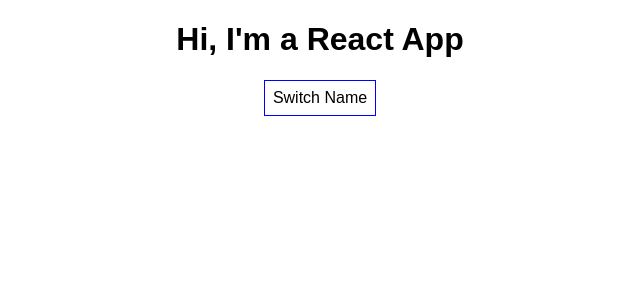
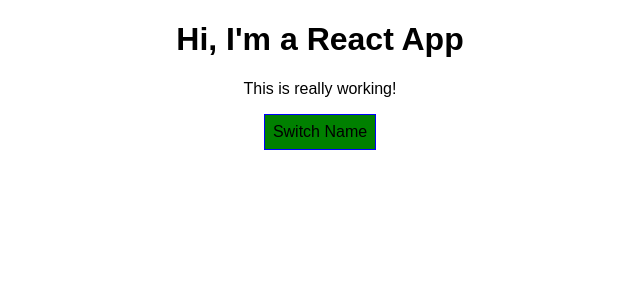
Before and after one commit to castlesmadeofcode/Udemy-React, a React (Create React App) app: page / in a window 1280 px wide. Shown: the top 300 px of the page, without its empty margins (320-960 px from the left). Built offline with nearby package versions, Linux system fonts and the light colour scheme.

Commit message:
Section 5: Styling React Components & Elements - Lectures 64-69 complete

```diff
--- a/package.json
+++ b/package.json
@@ -3,6 +3,7 @@
   "version": "0.1.0",
   "private": true,
   "dependencies": {
+    "radium": "^0.26.1",
     "react": "^16.13.1",
     "react-dom": "^16.13.1",
     "react-scripts": "1.1.5"
--- a/src/App.css
+++ b/src/App.css
@@ -1,3 +1,11 @@
 .App {
   text-align: center;
 }
+
+.red {
+  color: red;
+}
+
+.bold {
+  font-weight: bold;
+}
--- a/src/App.js
+++ b/src/App.js
@@ -1,23 +1,24 @@
-import React, { Component } from 'react';
-import './App.css';
-import Person from './Person/Person'
+import React, { Component } from "react";
+import "./App.css";
+import Person from "./Person/Person";
+import Radium from "radium";
+// Radium allows us to use inline styles with seudo selectors and media queries within react
 
 class App extends Component {
   // creates a new class object that inherits from Component class which is imported from the react library
   // Components are basically custom HTML elements
-
 
   // props are set and passed from outside into the Person component, state is managed from within a component
   // state property is only available in Components that extend Components so class based React Components
   // if anything in state changes react will rerender/update the dom
   state = {
     persons: [
-      { id: 'a', name: 'Max', age: 28 },
-      { id: 'b', name: 'Manu', age: 29 },
-      { id: 'c', name: 'Stephanie', age: 26 }
+      { id: "a", name: "Max", age: 28 },
+      { id: "b", name: "Manu", age: 29 },
+      { id: "c", name: "Stephanie", age: 26 },
     ],
-    showPersons: false
-  }
+    showPersons: false,
+  };
 
   // Handler is used to indicate this is a method you arnet actively calling, but assigning as an event handler
   deletePersonHandler = (personIndex) => {
@@ -25,21 +26,20 @@ class App extends Component {
     // always update state in an immutable fashion, create a copy change that than update the state
     const persons = [...this.state.persons];
     persons.splice(personIndex, 1);
-    this.setState({ persons: persons })
+    this.setState({ persons: persons });
 
     // the component object has a setState method which allows us to update the state property which updates the DOM
     // set state takes an object as an argument and will merge whatever we define within it with our existing state
-  }
-
+  };
 
   nameChangedHandler = (event, id) => {
     // find
-    const personIndex = this.state.persons.findIndex(p => {
+    const personIndex = this.state.persons.findIndex((p) => {
       return p.id === id;
     });
 
     const person = {
-      ...this.state.persons[personIndex]
+      ...this.state.persons[personIndex],
     };
 
     person.name = event.target.value;
@@ -47,67 +47,85 @@ class App extends Component {
     const persons = [...this.state.persons];
     persons[personIndex] = person;
 
-    this.setState({ persons: persons })
-  }
-
+    this.setState({ persons: persons });
+  };
 
   // we use an arrow function so 'this' always returns to this class
   togglePersonsHandler = () => {
     const doesShow = this.state.showPersons;
     // if doeShow is true set showPersons to false is doesShow is true set showPersons to false
-    this.setState({ showPersons: !doesShow })
-
-  }
-
+    this.setState({ showPersons: !doesShow });
+  };
 
   render() {
     // React calls render to      | return/render something to the screen/DOM
     // every react component must ^
 
     const style = {
-      backgroundColor: 'white',
-      font: 'inherit',
-      border: '1px solid blue',
-      padding: '8px',
-      cursor: 'pointer'
+      backgroundColor: "green",
+      font: "inherit",
+      border: "1px solid blue",
+      padding: "8px",
+      cursor: "pointer",
+      ":hover": {
+        backgroundColor: "lightgreen",
+        color: "black",
+      },
     };
 
     let persons = null;
 
     if (this.state.showPersons) {
-
       // convert array of objects into valid jsx
       //function is executed on each element in the persons array and returns a person component
       persons = (
-        < div >
+        <div>
           {/* map method exposes a second argument, index. */}
           {/* execute as an arrow function in order to pass index */}
           {this.state.persons.map((person, index) => {
-            return <Person
-              click={() => this.deletePersonHandler(index)}
-              name={person.name}
-              age={person.age}
-              key={person.id}
-              changed={(event) => this.nameChangedHandler(event, person.id)} />
+            return (
+              <Person
+                click={() => this.deletePersonHandler(index)}
+                name={person.name}
+                age={person.age}
+                key={person.id}
+                changed={(event) => this.nameChangedHandler(event, person.id)}
+              />
+            );
 
-            {/* we assign a key property to allow react to keep track of the individual elements
+            {
+              /* we assign a key property to allow react to keep track of the individual elements
          so that it has a clear property it can compare between the different elements to
          found out which element changed and which didnt so that it only rerenders the elements that
-         did change and not the whole list */}
+         did change and not the whole list */
+            }
+          })}
+        </div>
+      );
 
-          })}
-        </div >
+      style.backgroundColor = "red";
+      style[":hover"] = {
+        backgroundColor: "salmon",
+        color: "black",
+      };
+    }
 
-      );
+    let classes = [];
+    if (this.state.persons.length <= 2) {
+      classes.push("red"); //classes = ['red']
+    }
+    if (this.state.persons.length <= 1) {
+      classes.push("bold"); // classes = ['red', 'bold']
     }
 
     return (
       <div className="App">
         <h1>Hi, I'm a React App</h1>
+        <p className={classes.join(" ")}>This is really working!</p>
         {/* passes an anonymous function which gets executed on click and returns the result of the function within getting executed */}
-        <button
-          style={style}
-          onClick={this.togglePersonsHandler}>Switch Name</button>
+        <button style={style} onClick={this.togglePersonsHandler}>
+          Switch Name
+        </button>
         {/* /* this refers to the class  */}
 
         {persons}
@@ -119,6 +137,5 @@ class App extends Component {
   }
 }
 
-
-export default App;
+export default Radium(App);
 // default export / if you import this whole file you import the (App) class
```
Also changed, not shown: src/Person/Person.js (+9 -6 lines), 1 other file (tests, documents, lock files or other folders).
